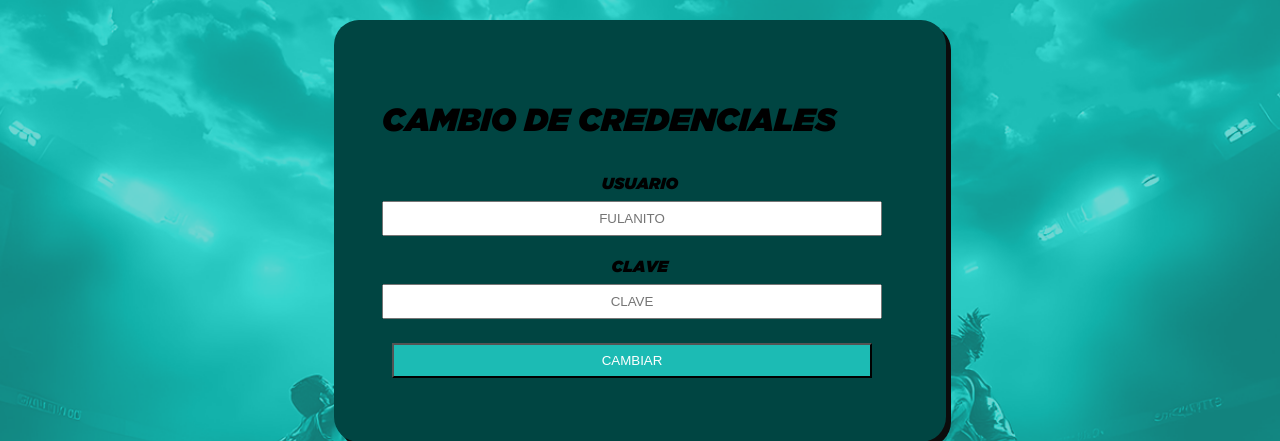
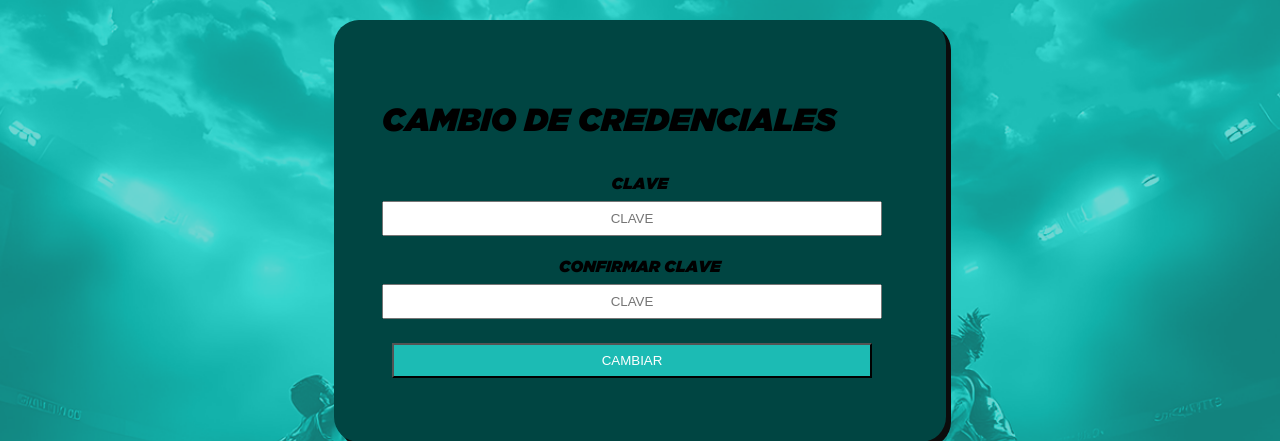
Before and after one commit to Graco-02/TeamManager, a PHP site: page /administracion/cambio_clave.php in a window 1280 px wide. Shown: the part 140-581 px from the top of the page. Run offline with PHP 8.4, Linux system fonts and the light colour scheme; the visitor is signed in with stand-in values (Sample User, id 1).

Commit message:
modificacion al cambio de clave

```diff
--- a/administracion/cambio_clave.php
+++ b/administracion/cambio_clave.php
@@ -4,12 +4,34 @@
     require_once("validacion_admin.php");
 
     session_start();
+    if(isset($_SESSION['usuario_logeado'])){
+    $usuario  = $_SESSION['usuario_logeado'];
+
+
+     // Unset all of the session variables.
+     $_SESSION = array();
+
+     // If it's desired to kill the session, also delete the session cookie.
+     // Note: This will destroy the session, and not just the session data!
+     if (ini_get("session.use_cookies")) {
+         $params = session_get_cookie_params();
+         setcookie(session_name(), '', time() - 42000,
+             $params["path"], $params["domain"],
+             $params["secure"], $params["httponly"]
+         );
+     }
+
+     // Finally, destroy the session.
+     session_destroy();
+
 
     if(count($_POST)>0){
-        if (isset($_POST['longin_name']) && strlen($_POST['longin_name']) >= 5) {
+        if (isset($usuario) ) {
             if (isset($_POST['longin_clave']) && strlen($_POST['longin_clave']) >= 4) {
-                if(set_validar_caracteres($_POST['longin_name'],$_POST['longin_clave'])  && ($_POST['longin_clave'] != $_POST['longin_name'])){
-                    if(set_modificar_clave($_POST['longin_name'],$_POST['longin_clave'])){
+              if (isset($_POST['longin_clave_c']) && strlen($_POST['longin_clave_c']) >= 4
+              && $_POST['longin_clave_c'] == $_POST['longin_clave'] ) {
+                if(set_validar_caracteres($usuario,$_POST['longin_clave'])  && ($_POST['longin_clave'] != $usuario)){
+                    if(set_modificar_clave($usuario,$_POST['longin_clave'])){
                         alert("Modificacion realizada");
                         header("Location:../index.php");
                     }else{
@@ -18,6 +40,9 @@
                 }else{
                     alert("no se permiten caracteres ilegales, ademas de que la clave y el usuario no pueden ser iguales");
                 }
+              }else{
+                alert("las claves no son iguales");
+              }
             }else{
                 alert("la clave de usuario debe tener al menos 4 caracteres");
             }
@@ -50,14 +75,15 @@
         <div class="main_contenido_2">
             <h1>cambio de credenciales</h1>
             <form action="" method="post" class="loging_formulario">
-                     <label for="longin_name">usuario</label>
-                     <input type="text" placeholder="FULANITO" class="input_formulario" name="longin_name" id="longin_name"/>
                      <label for="longin_clave">clave</label>
                      <input type="password" placeholder="CLAVE" class="input_formulario" name="longin_clave" id="longin_clave"/>
-
+                     <label for="longin_clave_c">confirmar clave</label>
+                     <input type="password" placeholder="CLAVE" class="input_formulario" name="longin_clave_c" id="longin_clave_c"/>
                      <input type="submit" value="CAMBIAR" name="acceder_bt" class="buton_formulario input_formulario">
             </form>
         </div>
     </main>
 </body>
 </html>
+
+<?php } ?>
```
